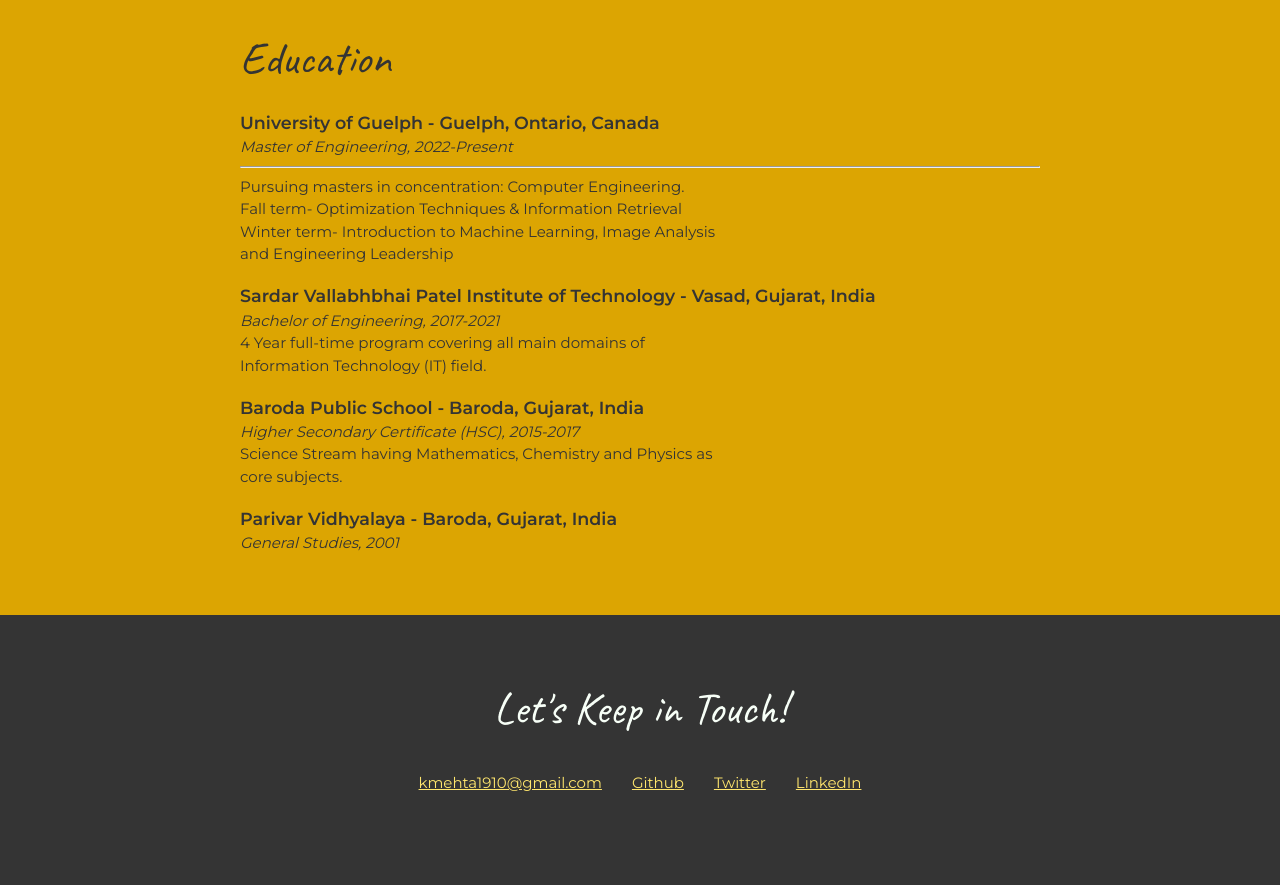
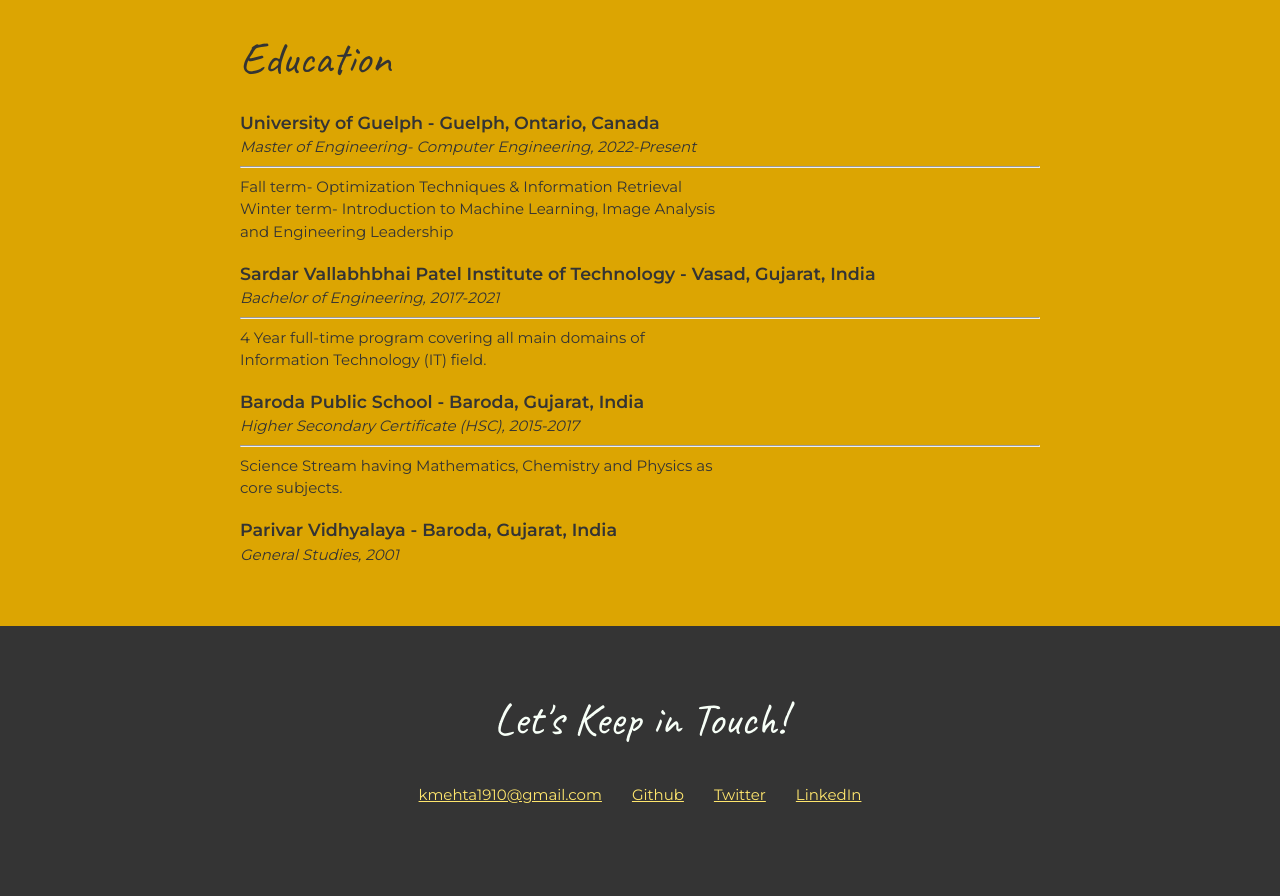
Before and after one commit to khushali19/portfolio, a plain HTML site: page index.html in a window 1280 px wide. Shown: the part 2580-3476 px from the top of the page. Drawn offline with Linux system fonts and the light colour scheme.

Commit message:
Update index.html

```diff
--- a/index.html
+++ b/index.html
@@ -166,9 +166,8 @@
 
           <section>
             <h3>University of Guelph - Guelph, Ontario, Canada</h3>
-            <p>Master of Engineering, 2022-Present</p>
+            <p>Master of Engineering- Computer Engineering, 2022-Present</p>
             <p> <hr>  </p>
-            <p>Pursuing masters in concentration: Computer Engineering.</p>
             <p>Fall term- Optimization Techniques & Information Retrieval</p>
             <p> Winter term- Introduction to Machine Learning, Image Analysis and Engineering Leadership </p>
           </section>
@@ -176,12 +175,14 @@
           <section>
             <h3>Sardar Vallabhbhai Patel Institute of Technology - Vasad, Gujarat, India</h3>
             <p>Bachelor of Engineering, 2017-2021</p>
+            <p> <hr>  </p>
             <p>4 Year full-time program covering all main domains of Information Technology (IT) field.</p>
           </section>
 
           <section>
             <h3>Baroda Public School - Baroda, Gujarat, India</h3>
             <p>Higher Secondary Certificate (HSC), 2015-2017</p>
+            <p> <hr>  </p>
             <p>Science Stream having Mathematics, Chemistry and Physics as core subjects.</p>
           </section>
 
```
